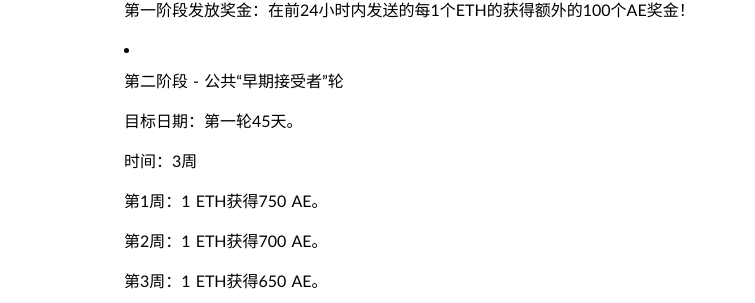
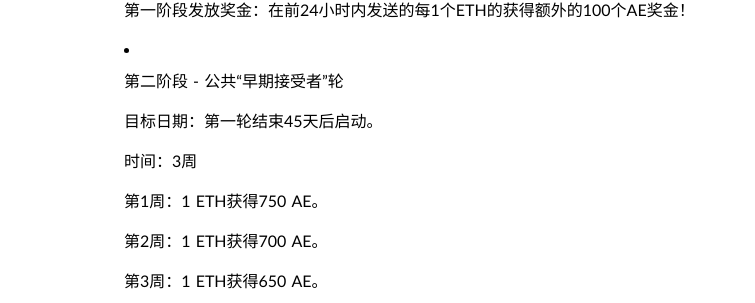
Before and after one commit to XiaoweiQian/note, a Jekyll site: the page built from _posts/2017-04-10-aeternity-intro.md, in a window 1280 px wide. Shown: the part 520-823 px from the top of the page, without its empty margins (216-971 px from the left). Built offline with Jekyll 4.4.1, drawn with Linux system fonts in a browser that asks for light colours; Markdown is read by kramdown in place of the engine named in the settings.

Commit message:
update aeternity

```diff
--- a/_posts/2017-04-10-aeternity-intro.md
+++ b/_posts/2017-04-10-aeternity-intro.md
@@ -23,7 +23,7 @@ tags: blockchain aeternity
 
 * 第二阶段 - 公共“早期接受者”轮
 
-    目标日期：第一轮45天。
+    目标日期：第一轮结束45天后启动。
 
     时间：3周
 
```
